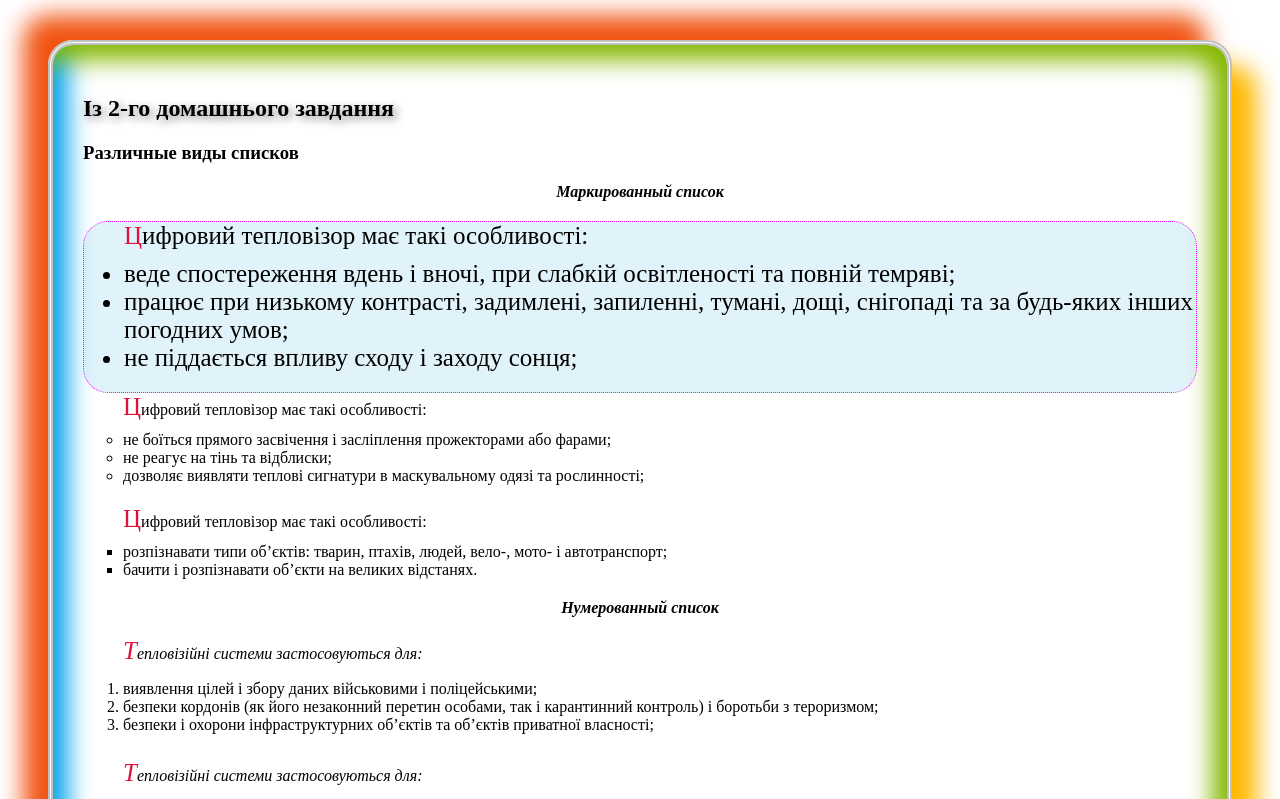
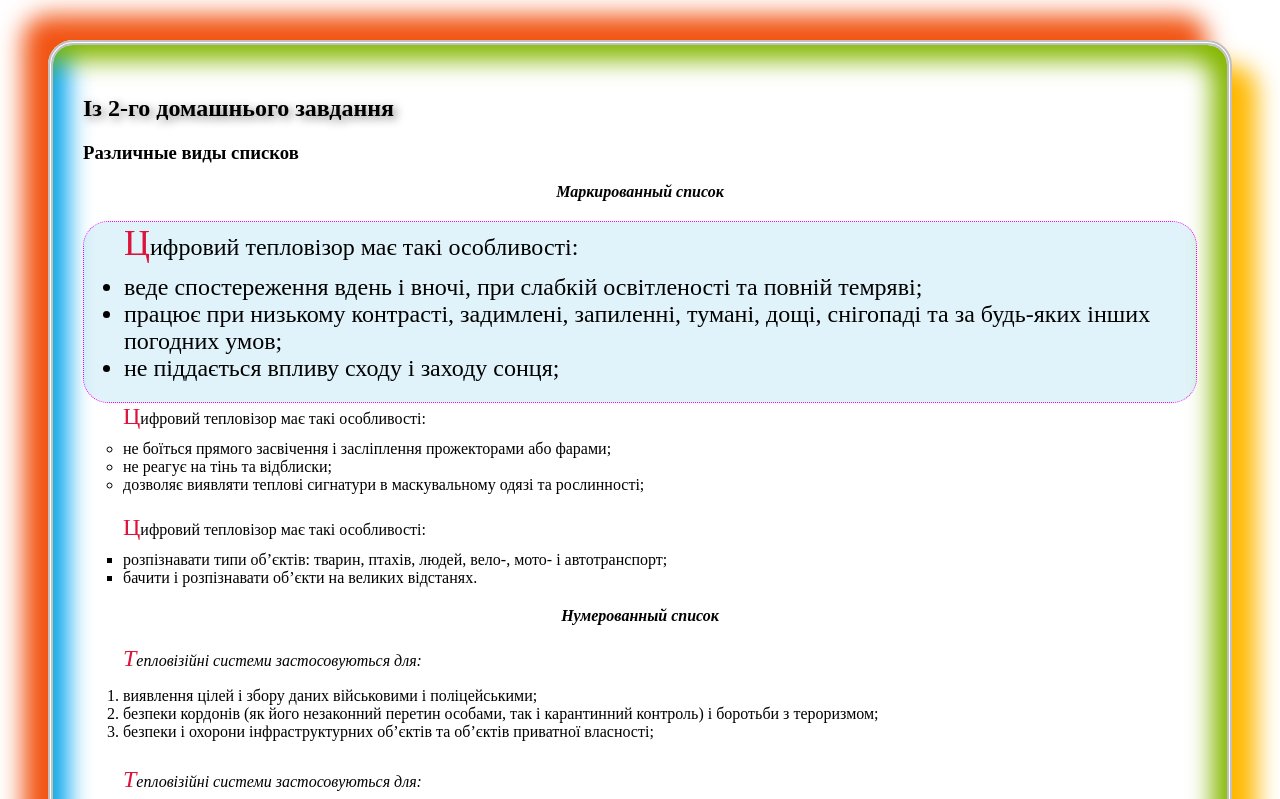
Before and after one commit to BogdanPinchuk/FrontEnd_Starter-PBY_HW4, a plain HTML site: page LesApp1/index.html in a window 1280 px wide. In both pictures the pointer is over the element 640 px from the left and 266 px from the top of the page. Shown: the top 799 px of the page. Drawn offline with Linux system fonts and the light colour scheme.

Commit message:
solved problem scale

```diff
--- a/LesApp1/Resources/styleSelector.css
+++ b/LesApp1/Resources/styleSelector.css
@@ -34,12 +34,14 @@ h4:hover {
 }
 
 ul::first-letter, ol::first-letter {
-    font-size: 25px;
+    /* font-size: 25px; */
+    font-size: 1.5em;
     color: crimson;
 }
 
 ul:hover, ol:hover {
-    font-size: 25px;
+    /* font-size: 25px; */
+    font-size: 1.5em;
     border-radius: 25px;
     border: 1px dotted fuchsia;
     background-color: rgba(135, 206, 235, 0.25);
```
